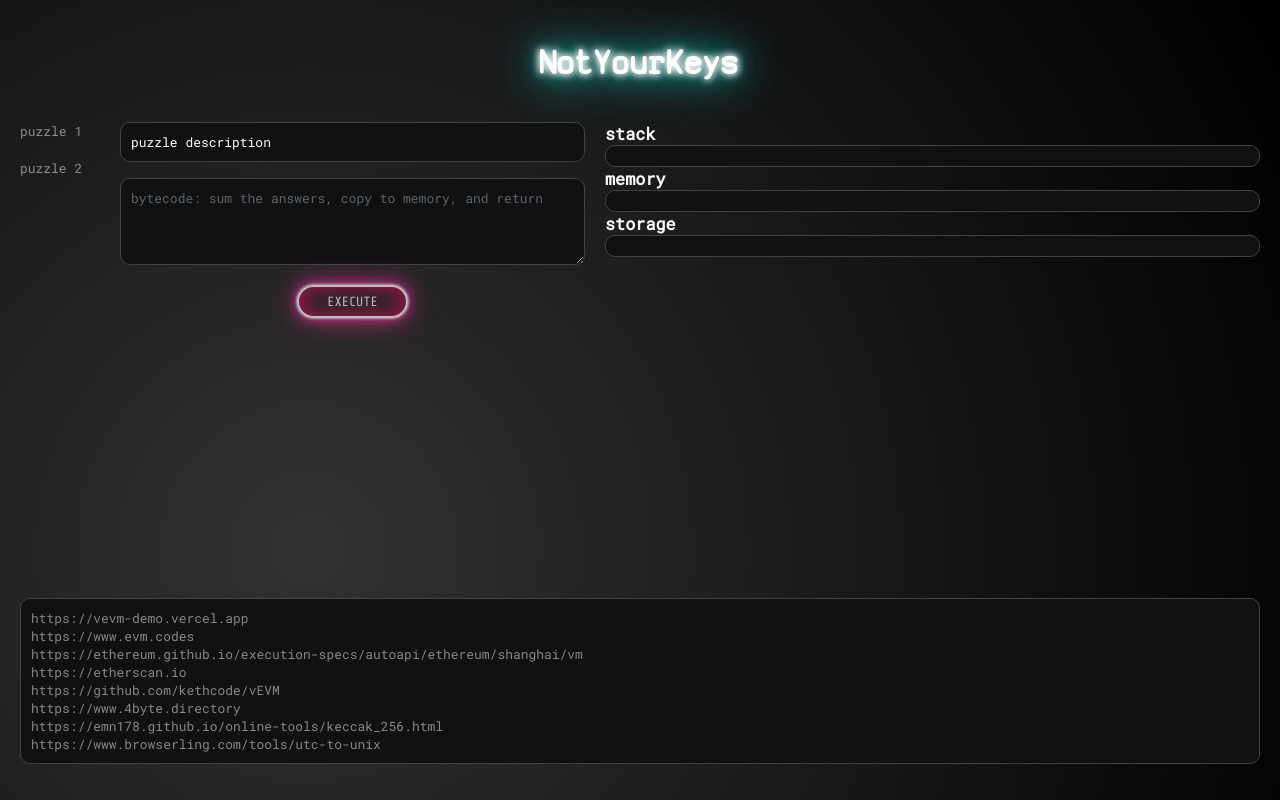
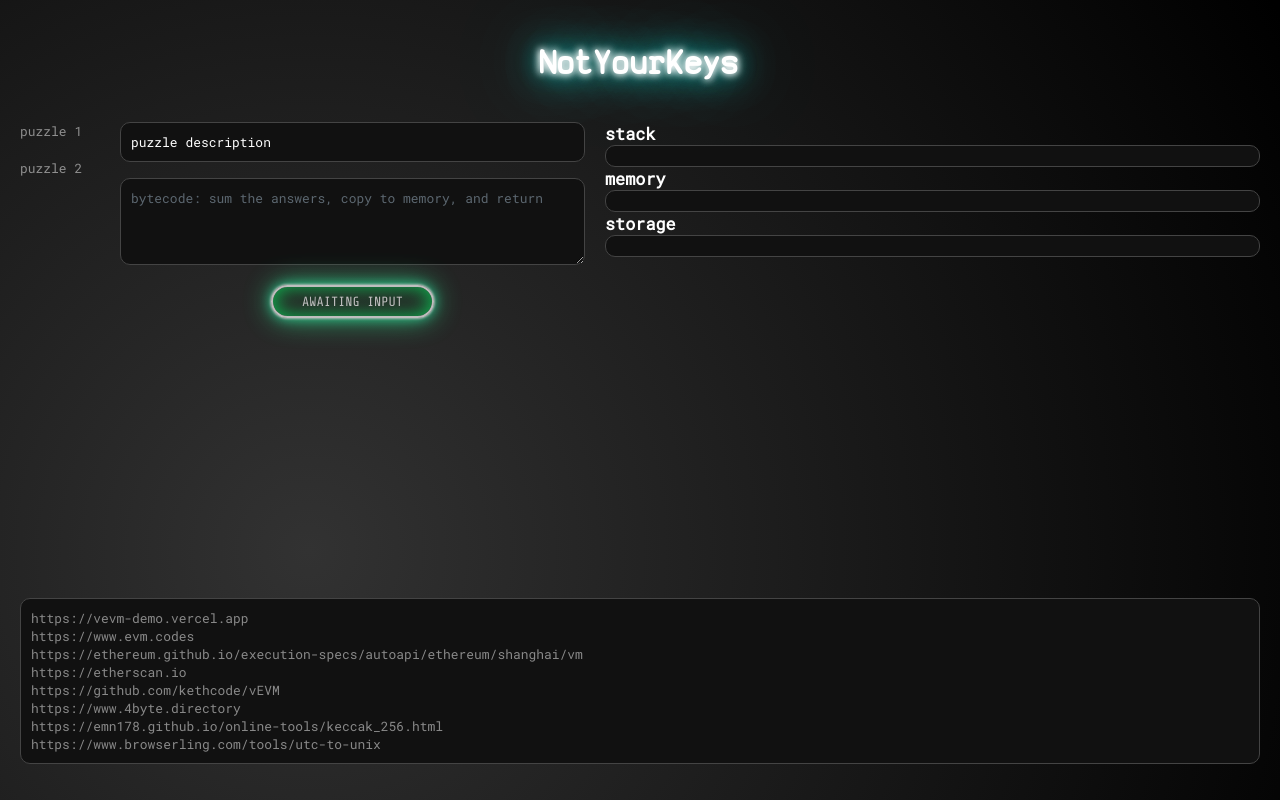
Before and after one commit to kethcode/nyk-w2, a React (Vite) app: page / in a window 1280 px wide. Built offline with nearby package versions, Linux system fonts and the light colour scheme.

Commit message:
added interactive button

```diff
--- a/src/App.css
+++ b/src/App.css
@@ -215,6 +215,35 @@ h5 {
   border-radius: 0 0 var(--border-radius) 0;
 }
 
+.button-waiting {
+  cursor: pointer;
+  margin-top: 16px;
+
+  border: 0.2rem solid var(--main-text-color);
+  border-radius: 2rem;
+  padding: 0.5rem 2rem;
+  text-transform: uppercase;
+  background: transparent;
+  color: var(--main-text-color);
+  font-family: "Share Tech Mono", monospace;
+}
+
+.button-waiting.off {
+  opacity: 0.3;
+  cursor: not-allowed;
+}
+
+.button-waiting.on {
+  opacity: 0.7;
+  box-shadow: 0 0 0.2rem #fff, 0 0 0.2rem #fff, 0 0 2rem #33ff99, 0 0 0.8rem #33ffcc, inset 0 0 1.3rem #00ff66;
+  transition: all ease 0.5s;
+}
+
+/* .button-waiting.on:hover {
+  opacity: 1;
+  box-shadow: 0 0 0.2rem #fff, 0 0 0.2rem #fff, 0 0 2rem #00ff66, 0 0 0.8rem #00ff66, 0 0 2.8rem #33ffcc, inset 0 0 1.3rem #00ff66
+}  */
+
 .button-execute {
   cursor: pointer;
   margin-top: 16px;
@@ -228,21 +257,23 @@ h5 {
   font-family: "Share Tech Mono", monospace;
 }
 
-.button-execute.off {
+ .button-execute.off {
   opacity: 0.3;
   cursor: not-allowed;
 }
 
 .button-execute.on {
   opacity: 0.7;
-  box-shadow: 0 0 0.2rem #fff, 0 0 0.2rem #fff, 0 0 2rem #ff3399, 0 0 0.8rem #ff33cc, inset 0 0 1.3rem #ff0066;
-  transition: all ease 0.5s;
-}
-
-.button-execute.on:hover {
+  /* box-shadow: 0 0 0.2rem #fff, 0 0 0.2rem #fff, 0 0 2rem #ff3399, 0 0 0.8rem #ff33cc, inset 0 0 1.3rem #ff0066;
+  transition: all ease 0.5s; */
   opacity: 1;
   box-shadow: 0 0 0.2rem #fff, 0 0 0.2rem #fff, 0 0 2rem #ff0066, 0 0 0.8rem #ff0066, 0 0 2.8rem #ff33cc, inset 0 0 1.3rem #ff0066
 }
+
+/* .button-execute.on:hover {
+  opacity: 1;
+  box-shadow: 0 0 0.2rem #fff, 0 0 0.2rem #fff, 0 0 2rem #ff0066, 0 0 0.8rem #ff0066, 0 0 2.8rem #ff33cc, inset 0 0 1.3rem #ff0066
+}  */
 
 .results {
   margin-top: 50px;
--- a/src/App.tsx
+++ b/src/App.tsx
@@ -25,17 +25,25 @@ export function App() {
   const [data, setData] = useState("");
   const [value, setValue] = useState("");
 
+  const [executing, setExecuting] = useState(false);
+
   const sendParamters = () => {
+    if (textCode.length != 0) {
       console.log("textCode: [%d]", textCode, textCode.length);
       setBytecode(textCode);
       setData(textData);
       setValue(textValue);
       console.log("submitting [%d]:", bytecode, bytecode.length % 2);
+      setExecuting(true);
+    } else {
+      setExecuting(false);
+    }
   };
 
   const [evmResults, setEvmResults] = useState<vEVMState>();
   const returnEvmResults = (results: vEVMState) => {
     setEvmResults(results);
+    setExecuting(false);
   };
 
   const [update, triggerUpdate] = useState(0);
@@ -96,12 +104,28 @@ export function App() {
               // onChange={(e) => setTextCode(e.target.value)}
               onChange={(e) => checkAndExecute(e.target.value)}
             />
+            {executing ? (
               <button
                 className="button-execute on"
-              onClick={(e) => sendParamters()}
+                // onClick={(e) => sendParamters()}
               >
-              Execute
+                Executing...
               </button>
+            ) : (
+              <button
+                className="button-waiting on"
+                // onClick={(e) => sendParamters()}
+              >
+                Awaiting Input
+              </button>
+            )}
+
+            {/* <button
+              className="button-execute on"
+              // onClick={(e) => sendParamters()}
+            >
+              Executing
+            </button> */}
             {bytecode && (
               <EVMResults
                 bytecode={bytecode}
--- a/src/components/EVMResults.tsx
+++ b/src/components/EVMResults.tsx
@@ -200,6 +200,7 @@ export function EVMResults(props: any) {
             props.returnEvmResults(result);
           } catch (e) {
             console.log("bytecode error");
+            props.returnEvmResults(null);
           }
         }
       }
--- a/src/components/Storage.tsx
+++ b/src/components/Storage.tsx
@@ -38,7 +38,7 @@ export function Storage(props: any) {
       storage_array = storage_map.map((slot, index) => (
         <li key={index}>
           {" "}
-          <span className="chisel-yellow">[{slot.key}]</span>: <span className="chisel-cyan">{slot.data}</span>
+          <span className="chisel-yellow">[{slot.key}]</span>:<br /> <span className="chisel-cyan"> {slot.data}</span>
         </li>
       ));
     }
```
Lines whose indentation alone changed are shown as unchanged.
